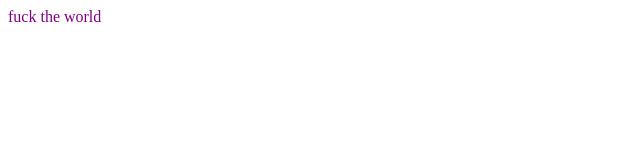
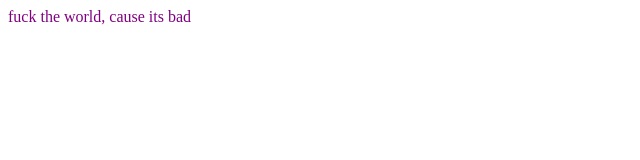
Before and after one commit to tal9624/css-exersize-first, a plain HTML site: page index.html in a window 1280 px wide. Shown: the whole page, without its empty margins (0-640 px from the left). Drawn offline with Linux system fonts and the light colour scheme.

Commit message:
try to confilist2

```diff
--- a/index.html
+++ b/index.html
@@ -7,6 +7,6 @@
     <link rel="stylesheet" href="style.css">
 </head>
 <body>
-    fuck the world
+    fuck the world, cause its bad
 </body>
 </html>
```
